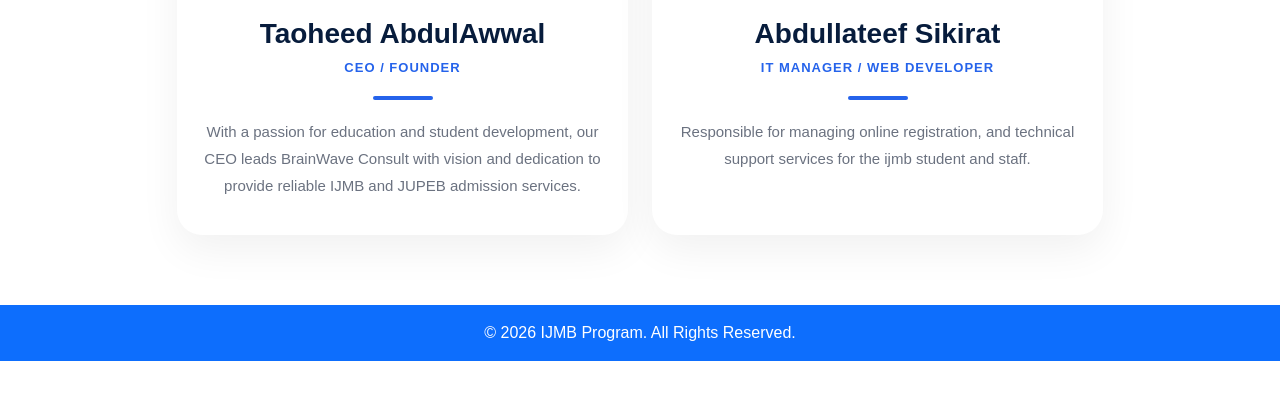
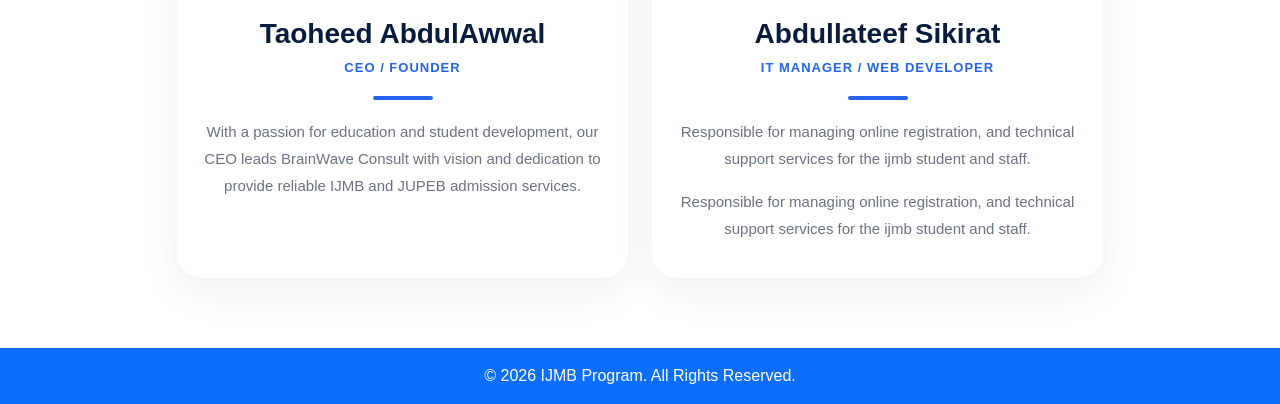
Before and after one commit to omosiki/brainwave-consult, a plain HTML site: page aboutUS.html in a window 1280 px wide. Shown: the part 833-1237 px from the top of the page. Before the commit the page ends 1194 px from the top, so only its background shows below. Drawn offline with nearby package versions, Linux system fonts and the light colour scheme.

Commit message:
paragraph added

```diff
--- a/aboutUS.html
+++ b/aboutUS.html
@@ -139,6 +139,9 @@
                 <p>
                     Responsible for managing  online registration, and technical support services for the ijmb student and staff.
                 </p>
+                  <p>
+                    Responsible for managing  online registration, and technical support services for the ijmb student and staff.
+                </p>
 
             </div>
 
```
